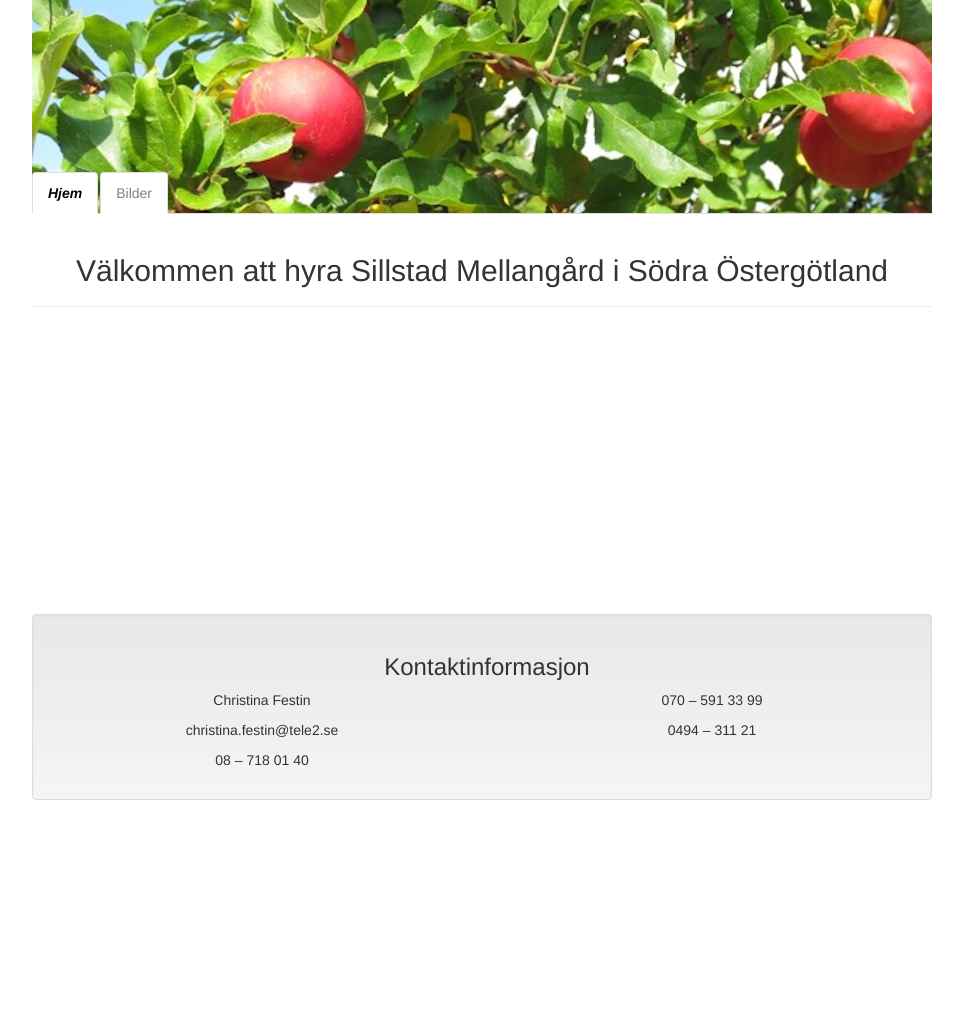
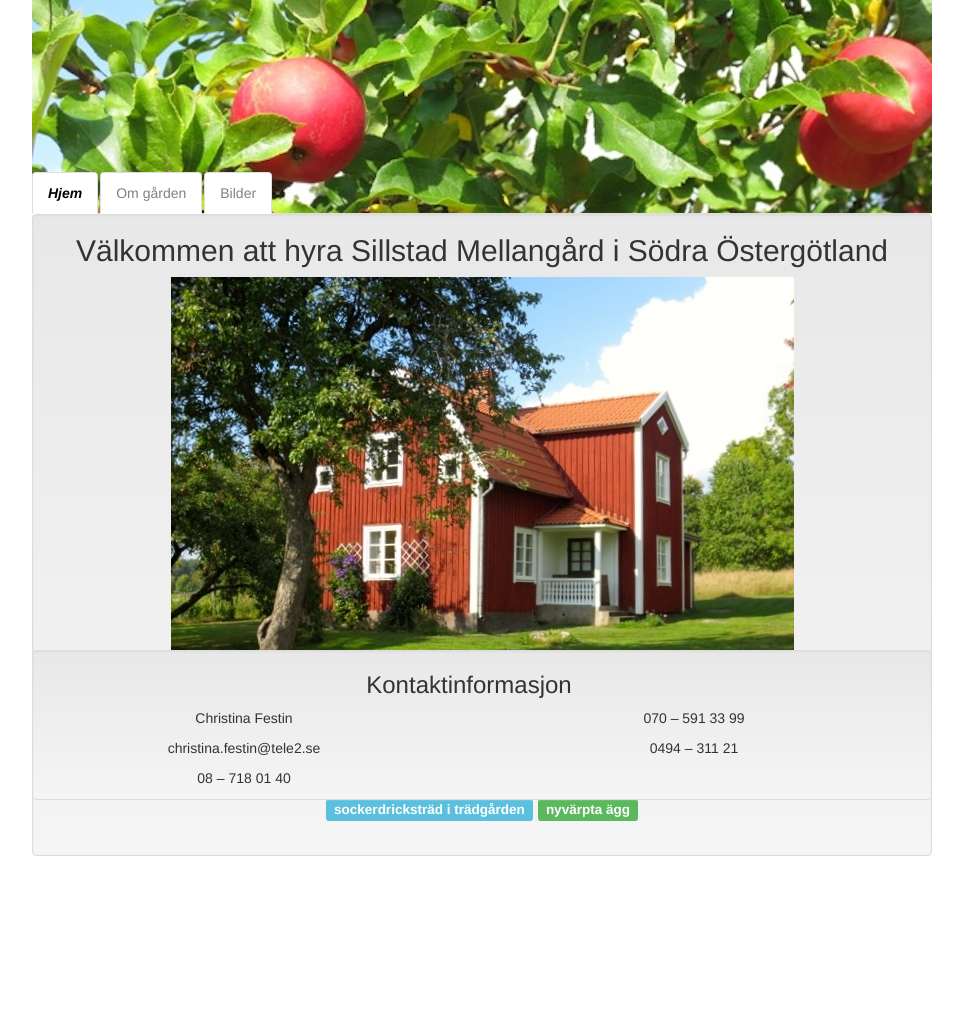
Before and after one commit to annitya/middlefarm, a PHP site: page / in a window 1280 px wide. Shown: the whole page, without its empty margins (158-1121 px from the left). Before the commit the page ends 800 px from the top, so only its background shows below. Run offline with PHP 8.4, Linux system fonts and the light colour scheme; some libraries are stand-ins or nearby versions.

Commit message:
Front-page is pretty much finished.

```diff
--- /dev/null
+++ b/about.php
@@ -0,0 +1,3 @@
+<?php include('header.php'); ?>
+
+<?php include('footer.php'); ?>
--- a/css/override.css
+++ b/css/override.css
@@ -28,11 +28,11 @@ div.well {
 
 div.well.footer {
     margin-bottom: 0;
+    padding: 1px;
 }
 
 div.container {
     width: 900px;
-    max-height: 600px;
     padding: 0;
 }
 
@@ -44,3 +44,15 @@ div.row {
     left: inherit;
     right: inherit;
 }
+
+div.well h2 {
+    margin-top: 0;
+}
+
+h4 {
+    line-height: 2;
+}
+
+body {
+    padding-bottom: 145px;
+}
--- a/index.php
+++ b/index.php
@@ -1,7 +1,17 @@
 <?php include('header.php'); ?>
 
-<div class="page-header text-center">
+<div class="well text-center">
     <h2>Välkommen att hyra Sillstad Mellangård i Södra Östergötland</h2>
+    <img src="images/layout/forside.jpeg" />
+    <h4>
+        <span class="label label-primary">genuin landsbygd</span>
+        <span class="label label-success">många badsjöar</span>
+        <span class="label label-warning">Emils Katthult, härlig natur</span>
+        <span class="label label-info">nära till Astrid Lindgrens Värld</span>
+        <span class="label label-primary">underbara sjön Åsunden</span>
+        <span class="label label-info">sockerdricksträd i trädgården</span>
+        <span class="label label-success">nyvärpta ägg</span>
+    </h4>
 </div>
 
 <?php include('footer.php'); ?>
--- a/menu.php
+++ b/menu.php
@@ -2,6 +2,7 @@
 
 $menuList = array(
     'index.php' => 'Hjem',
+    'about.php' => 'Om gården',
     'page-gallery.php' => 'Bilder'
 )
 
```
Also changed, not shown: images/layout/forside.jpeg (added).
